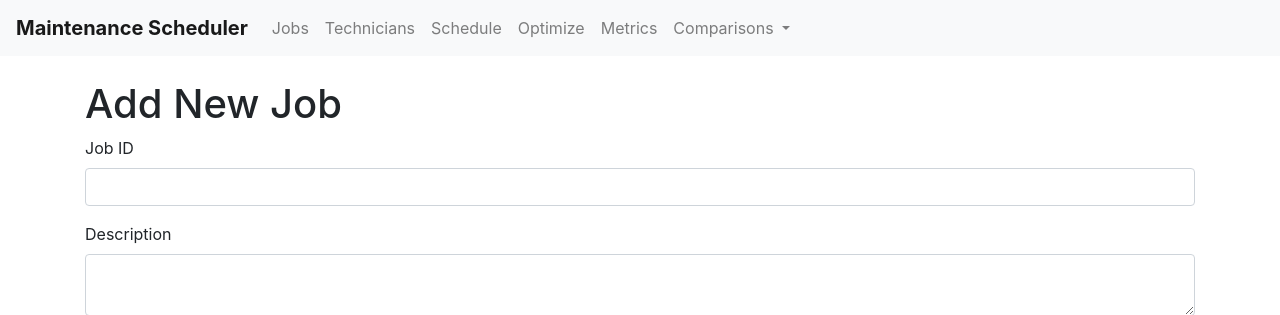
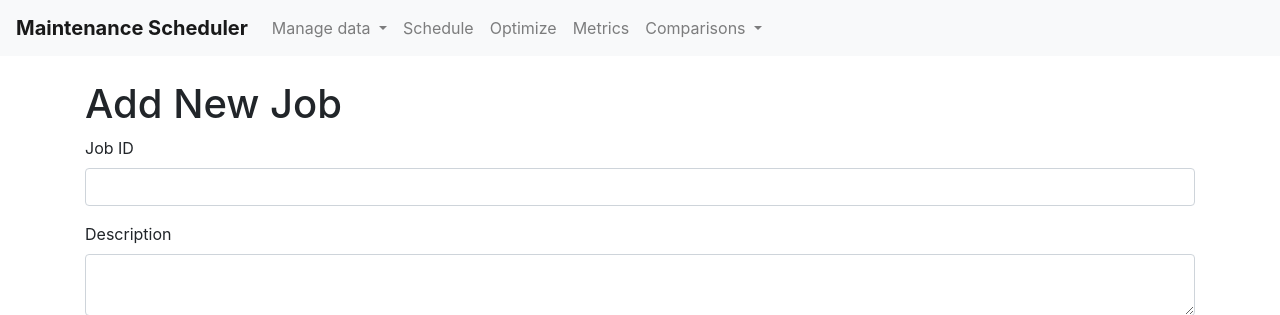
Before and after one commit to masemolabrilliant/Process_Optimization, a Flask app: page /jobs/add in a window 1280 px wide. Shown: the top 315 px of the page. Run offline with Flask 3, Linux system fonts and the light colour scheme; some libraries are stand-ins or nearby versions.

Commit message:
added dropdown, manage data on navbar and routes in the app that leds to the new pages

```diff
--- a/app.py
+++ b/app.py
@@ -95,26 +95,35 @@ def run_scheduler():
 def index():
     return render_template('index.html')
 
-# ----------------------------
-# Tool Management Routes
-# ----------------------------
 
+
+
+
+# -------------------------------------------------------------------------------------------------------------------------
+# Equipments Management Routes
+# -------------------------------------------------------------------------------------------------------------------------
+
+@app.route('/equipments')
+def view_equipments():
+    return render_template("equipments.html")
+
+
+
+# -------------------------------------------------------------------------------------------------------------------------
+# Job Management Routes
+# -------------------------------------------------------------------------------------------------------------------------
+
+
+# Tools form
 class ToolRequirementForm(FlaskForm):
     tool_id = SelectField('Tool', validators=[DataRequired()])
     quantity = FloatField('Quantity', validators=[DataRequired(), NumberRange(min=0)])
 
-# ----------------------------
-# Materials Management Routes
-# ----------------------------
 
+# materials form
 class MaterialRequirementForm(FlaskForm):
     material_id = SelectField('Material', validators=[DataRequired()])
     quantity = FloatField('Quantity', validators=[DataRequired(), NumberRange(min=0)])
-
-
-# ----------------------
-# Job Management Routes
-# ----------------------
 
 class JobForm(FlaskForm):
     job_id = StringField('Job ID', validators=[DataRequired()])
@@ -248,9 +257,11 @@ def upload_jobs():
             flash('Invalid file format. Please upload a JSON file.', 'danger')
     return render_template('upload_jobs.html')
 
-# ----------------------------
+
+
+# -------------------------------------------------------------------------------------------------------------------------
 # Technician Management Routes
-# ----------------------------
+# -------------------------------------------------------------------------------------------------------------------------
 
 class TechnicianForm(FlaskForm):
     tech_id = StringField('Technician ID', validators=[DataRequired()])
@@ -334,9 +345,42 @@ def delete_technician(tech_id):
     flash('Technician deleted successfully!', 'success')
     return redirect(url_for('view_technicians'))
 
-# ------------------------
+
+# -------------------------------------------------------------------------------------------------------------------------
+# Skills Management Routes
+# -------------------------------------------------------------------------------------------------------------------------
+
+@app.route('/skills')
+def view_skills():
+    return render_template("skills.html")
+
+
+
+# -------------------------------------------------------------------------------------------------------------------------
+# Tool Management Routes
+# -------------------------------------------------------------------------------------------------------------------------
+
+
+@app.route('/tools')
+def view_tools():
+    return render_template("skills.html")
+
+# -------------------------------------------------------------------------------------------------------------------------
+# Materials Management Routes
+# -------------------------------------------------------------------------------------------------------------------------
+
+
+@app.route('/materials')
+def view_materials():
+    return render_template("materials.html")
+
+
+
+
+# -------------------------------------------------------------------------------------------------------------------------
 # Schedule Display Route
-# ------------------------
+# -------------------------------------------------------------------------------------------------------------------------
+
 
 def split_job_into_working_hours(job, workday_start_time, workday_end_time, workdays):
     segments = []
@@ -532,9 +576,9 @@ def view_schedule():
 def gantt_chart_image():
     return send_from_directory('static/images', 'gantt_chart.png')
 
-# ------------------------------
+# -------------------------------------------------------------------------------------------------------------------------
 # Optimization Controls Route
-# ------------------------------
+# -------------------------------------------------------------------------------------------------------------------------
 
 class MILPOptimizationForm(FlaskForm):
     time_limit = IntegerField('Time Limit (seconds)', validators=[DataRequired(), NumberRange(min=1)])
@@ -735,9 +779,9 @@ def calculate_makespan(schedule):
 
     return max(end_times) - min(start_times)
 
-# -----------------------
+# -------------------------------------------------------------------------------------------------------------------------
 # Metrics Reports Route
-# -----------------------
+# -------------------------------------------------------------------------------------------------------------------------
 
 @app.route('/metrics')
 def view_metrics():
@@ -770,9 +814,9 @@ def view_metrics():
 def visualization_image(filename):
     return send_from_directory('static/images', filename)
 
-# ---------------------------
+# -------------------------------------------------------------------------------------------------------------------------
 # Comparison Reports
-# ---------------------------
+# -------------------------------------------------------------------------------------------------------------------------
 
 # Helper functions
 def calculate_schedule_metrics(schedule):
@@ -892,9 +936,9 @@ def compare_optimizers():
     comparison = compare_multiple_schedules(schedules)
     return render_template('compare_optimizers.html', comparison=comparison, optimizers=['Initial'] + optimizers)
 
-# ---------------------------
+# -------------------------------------------------------------------------------------------------------------------------
 # Run the Flask Application
-# ---------------------------
+# -------------------------------------------------------------------------------------------------------------------------
 
 if __name__ == '__main__':
     app.run(debug=True)
--- a/templates/base.html
+++ b/templates/base.html
@@ -16,12 +16,24 @@
         </button>
         <div class="collapse navbar-collapse" id="navbarNav">
             <ul class="navbar-nav">
-                <li class="nav-item">
-                    <a class="nav-link" href="{{ url_for('view_jobs') }}">Jobs</a>
+
+
+
+  <li class="nav-item dropdown">
+                    <a class="nav-link dropdown-toggle" href="#" id="navbarDropdown" role="button" data-toggle="dropdown" aria-haspopup="true" aria-expanded="false">
+                        Manage data
+                    </a>
+                    <div class="dropdown-menu" aria-labelledby="navbarDropdown">
+                        <a class="dropdown-item" href="{{ url_for('view_equipments') }}">Equipments</a>
+                        <a class="dropdown-item" href="{{ url_for('view_jobs') }}">Jobs</a>
+                        <a class="dropdown-item" href="{{ url_for('view_skills') }}">Skills</a>
+                        <a class="dropdown-item" href="{{ url_for('view_tools') }}">Tools</a>
+                        <a class="dropdown-item" href="{{ url_for('view_materials') }}">Material</a>
+                        <a class="dropdown-item" href="{{ url_for('view_technicians') }}">Technicians</a>
+                    </div>
                 </li>
-                <li class="nav-item">
-                    <a class="nav-link" href="{{ url_for('view_technicians') }}">Technicians</a>
-                </li>
+
+
                 <li class="nav-item">
                     <a class="nav-link" href="{{ url_for('view_schedule') }}">Schedule</a>
                 </li>
@@ -46,6 +58,8 @@
             </ul>
         </div>
     </nav>
+
+
     <div class="container mt-4">
         {% with messages = get_flashed_messages(with_categories=true) %}
             {% if messages %}
```
Also changed, not shown: 1 other file.
